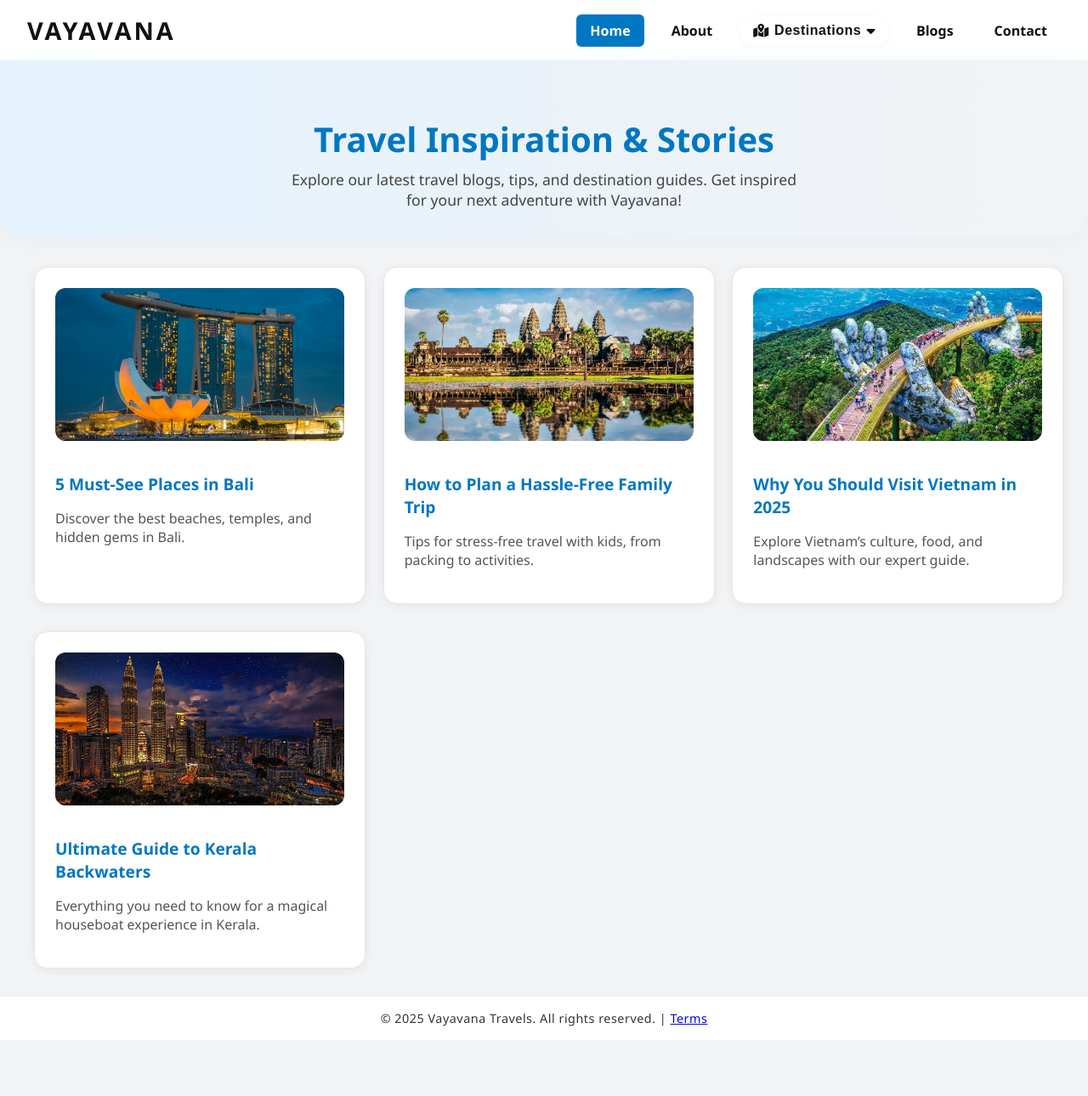
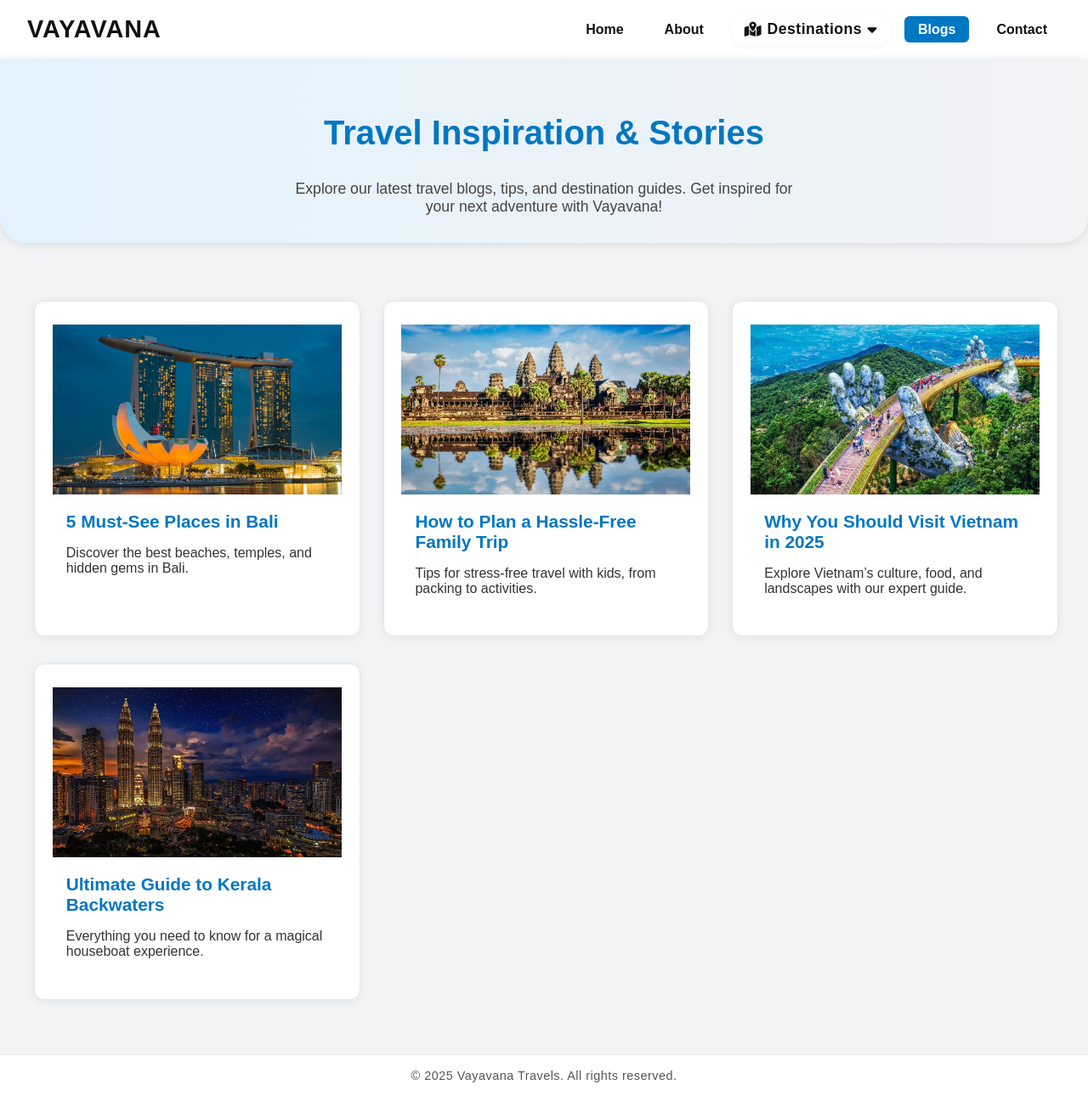
Before and after one commit to Vayavana/travel-site, a website: page blogs.html in a window 1280 px wide. Shown: the whole page at 85% size. Before the commit the page ends 1224 px from the top, so only its background shows below. Drawn offline with Linux system fonts and the light colour scheme.

Commit message:
Update blogs.html

```diff
--- a/blogs.html
+++ b/blogs.html
@@ -9,47 +9,44 @@
   <style>
     body {
       margin: 0;
-      font-family: 'Segoe UI', Tahoma, Geneva, Verdana, sans-serif;
+      font-family: Arial, sans-serif;
       background: #f2f3f5;
     }
 
     header {
       background: #fff;
-      padding: 1rem 2rem;
       display: flex;
       justify-content: space-between;
       align-items: center;
-      box-shadow: 0 2px 12px rgba(0,0,0,0.05);
+      padding: 1rem 2rem;
+      box-shadow: 0 2px 8px rgba(0,0,0,0.08);
     }
 
     .logo {
       font-weight: 900;
       font-size: 1.8rem;
-      letter-spacing: 0.1em;
-      text-transform: uppercase;
+      text-decoration: none;
       color: #111;
-      text-decoration: none;
     }
 
     nav {
       display: flex;
+      align-items: center;
       gap: 1rem;
-      align-items: center;
     }
 
     nav a {
-      color: #111;
       text-decoration: none;
       font-weight: 600;
-      padding: 0.5rem 1rem;
-      transition: 0.3s;
+      color: #111;
+      padding: 0.4rem 1rem;
+      border-radius: 6px;
     }
 
     nav a:hover,
     nav a.active {
       background: #0077c2;
       color: #fff;
-      border-radius: 6px;
     }
 
     .dropdown {
@@ -57,10 +54,9 @@
     }
 
     .dropbtn {
-      cursor: pointer;
       background: none;
       border: none;
-      font-size: 1rem;
+      cursor: pointer;
       font-weight: 600;
       color: #111;
       display: flex;
@@ -71,22 +67,22 @@
     .dropdown-content {
       display: none;
       position: absolute;
-      top: 110%;
+      top: 100%;
       left: 0;
-      background-color: #fff;
-      box-shadow: 0 2px 12px rgba(0,0,0,0.15);
+      background: #fff;
+      box-shadow: 0 2px 12px rgba(0,0,0,0.2);
+      padding: 0.5rem 0;
       border-radius: 8px;
-      min-width: 180px;
       flex-direction: column;
+      min-width: 200px;
       z-index: 1000;
     }
 
     .dropdown-content a {
-      padding: 0.7rem 1rem;
+      padding: 0.6rem 1rem;
+      text-decoration: none;
       color: #111;
-      text-decoration: none;
-      font-weight: 600;
-      transition: 0.2s;
+      font-weight: 500;
     }
 
     .dropdown-content a:hover {
@@ -101,87 +97,79 @@
     .blogs-hero {
       text-align: center;
       padding: 2rem;
-      background: linear-gradient(90deg,#e3f2fd 0%,#f2f3f5 100%);
+      background: linear-gradient(90deg, #e3f2fd, #f2f3f5);
       border-radius: 0 0 32px 32px;
-      box-shadow: 0 2px 24px #b2e0ff33;
+      box-shadow: 0 2px 12px rgba(0,0,0,0.1);
     }
 
     .blogs-hero h1 {
       font-size: 2.5rem;
       color: #0077c2;
-      margin-bottom: 0.5rem;
     }
 
     .blogs-hero p {
+      font-size: 1.1rem;
       max-width: 600px;
       margin: 0 auto;
-      font-size: 1.1rem;
       color: #444;
     }
 
     .blogs-grid {
       display: grid;
-      grid-template-columns: repeat(auto-fit, minmax(280px, 1fr));
+      grid-template-columns: repeat(auto-fit, minmax(300px, 1fr));
       gap: 2rem;
+      padding: 2rem;
       max-width: 1200px;
-      margin: 2rem auto;
-      padding: 0 2rem;
+      margin: 0 auto;
     }
 
     .blog-card {
       background: #fff;
-      padding: 1.5rem;
-      border-radius: 16px;
+      border-radius: 12px;
       box-shadow: 0 2px 12px rgba(0,0,0,0.06);
-      transition: transform 0.3s ease;
+      overflow: hidden;
+      transition: 0.3s;
     }
 
     .blog-card:hover {
-      transform: translateY(-4px);
+      transform: translateY(-5px);
     }
 
     .blog-card img {
       width: 100%;
-      height: 180px;
+      height: 200px;
       object-fit: cover;
-      border-radius: 12px;
-      margin-bottom: 1rem;
     }
 
     .blog-card h2 {
-      font-size: 1.2rem;
+      font-size: 1.3rem;
+      margin: 1rem;
       color: #0077c2;
-      margin-bottom: 0.5rem;
     }
 
     .blog-card p {
-      color: #555;
+      margin: 0 1rem 1.2rem 1rem;
+      color: #333;
     }
 
     footer {
       text-align: center;
+      padding: 1rem;
+      background: #fff;
       font-size: 0.9rem;
-      color: #333;
-      padding: 1rem 2rem;
-      background: #fff;
-      border-top: 1px solid #e3f2fd;
+      color: #555;
       margin-top: 2rem;
-    }
-
-    @media (max-width: 768px) {
-      nav {
-        flex-wrap: wrap;
-        justify-content: flex-end;
-      }
+      border-top: 1px solid #eee;
     }
   </style>
 </head>
 <body>
 
+  <!-- ✅ HEADER -->
   <header>
     <a href="index.html" class="logo">VAYAVANA</a>
     <nav>
-      <a href="index.html" class="active">Home</a>
+      <a href="index.html">Home</a>
       <a href="about.html">About</a>
       <div class="dropdown">
         <button class="dropbtn">
@@ -192,44 +180,44 @@
           <a href="destinations/international/index.html">International</a>
         </div>
       </div>
-      <a href="blogs.html">Blogs</a>
+      <a href="blogs.html" class="active">Blogs</a>
       <a href="contact.html">Contact</a>
     </nav>
   </header>
 
+  <!-- ✅ BLOG HERO -->
   <section class="blogs-hero">
     <h1>Travel Inspiration & Stories</h1>
     <p>Explore our latest travel blogs, tips, and destination guides. Get inspired for your next adventure with Vayavana!</p>
   </section>
 
+  <!-- ✅ BLOG CARDS -->
   <section class="blogs-grid">
     <div class="blog-card">
-      <img src="images/2.jpg" alt="Bali">
+      <img src="images/2.jpg" alt="Bali" />
       <h2>5 Must-See Places in Bali</h2>
       <p>Discover the best beaches, temples, and hidden gems in Bali.</p>
     </div>
-
     <div class="blog-card">
-      <img src="images/3.jpg" alt="Family Trip">
+      <img src="images/3.jpg" alt="Family Trip" />
       <h2>How to Plan a Hassle-Free Family Trip</h2>
       <p>Tips for stress-free travel with kids, from packing to activities.</p>
     </div>
-
     <div class="blog-card">
-      <img src="images/4.jpg" alt="Vietnam">
+      <img src="images/4.jpg" alt="Vietnam" />
       <h2>Why You Should Visit Vietnam in 2025</h2>
       <p>Explore Vietnam’s culture, food, and landscapes with our expert guide.</p>
     </div>
-
     <div class="blog-card">
-      <img src="images/5.jpg" alt="Kerala Backwaters">
+      <img src="images/5.jpg" alt="Kerala" />
       <h2>Ultimate Guide to Kerala Backwaters</h2>
-      <p>Everything you need to know for a magical houseboat experience in Kerala.</p>
+      <p>Everything you need to know for a magical houseboat experience.</p>
     </div>
   </section>
 
+  <!-- ✅ FOOTER -->
   <footer>
-    &copy; 2025 Vayavana Travels. All rights reserved. | <a href="terms.html">Terms</a>
+    &copy; 2025 Vayavana Travels. All rights reserved.
   </footer>
 
 </body>
```
